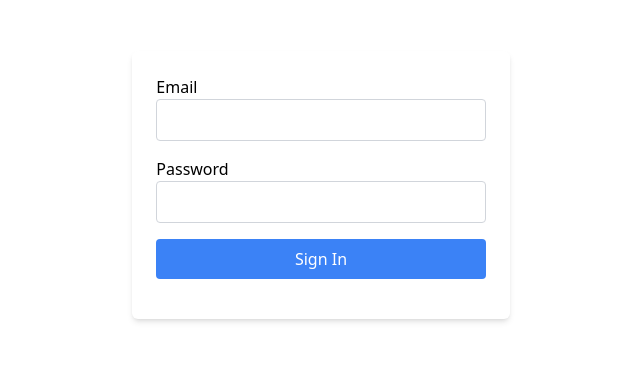
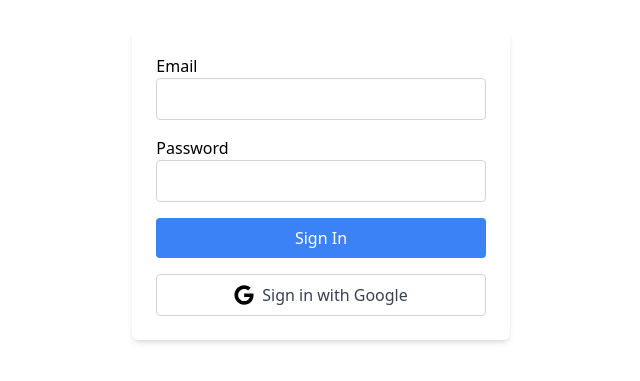
Before and after one commit to Arismonx/test-NextAuth, a Next.js app: page / in a window 1280 px wide. Shown: the part 215-596 px from the top of the page, without its empty margins (319-959 px from the left). Built offline with nearby package versions, Linux system fonts and the light colour scheme; no server answers.

Commit message:
Config Client id and client secret in .env and add GoogleProvider

```diff
--- a/app/api/auth/[...nextauth]/route.js
+++ b/app/api/auth/[...nextauth]/route.js
@@ -3,6 +3,7 @@
 import { PrismaClient } from '@prisma/client'
 import bcrypt from 'bcrypt'
 import { PrismaAdapter } from '@auth/prisma-adapter'
+import GoogleProvider from 'next-auth/providers/google'
 
 const prisma = new PrismaClient()
 
@@ -34,6 +35,10 @@
             throw new Error('Invalid email or password')
           }
         },
+      }),
+      GoogleProvider({
+        clientId: process.env.GOOGLE_CLIENT_ID,
+        clientSecret: process.env.GOOGLE_CLIENT_SECRET
       })
     ],
     adapter: PrismaAdapter(prisma),
--- a/app/page.js
+++ b/app/page.js
@@ -63,6 +63,21 @@
         >
           Sign In
         </button>{' '}
+        <button
+          type="button"
+          onClick={() => signIn('google')}
+          className="w-full flex items-center justify-center gap-2 bg-white border border-gray-300 text-gray-700 py-2 rounded"
+        >
+          <svg
+            xmlns="http://www.w3.org/2000/svg"
+            viewBox="0 0 488 512"
+            width="20"
+            height="20"
+          >
+            <path d="M488 261.8C488 403.3 391.1 504 248 504 110.8 504 0 393.2 0 256S110.8 8 248 8c66.8 0 123 24.5 166.3 64.9l-67.5 64.9C258.5 52.6 94.3 116.6 94.3 256c0 86.5 69.1 156.6 153.7 156.6 98.2 0 135-70.4 140.8-106.9H248v-85.3h236.1c2.3 12.7 3.9 24.9 3.9 41.4z" />
+          </svg>
+          Sign in with Google
+        </button>
       </form>
     </div>
   )
```
